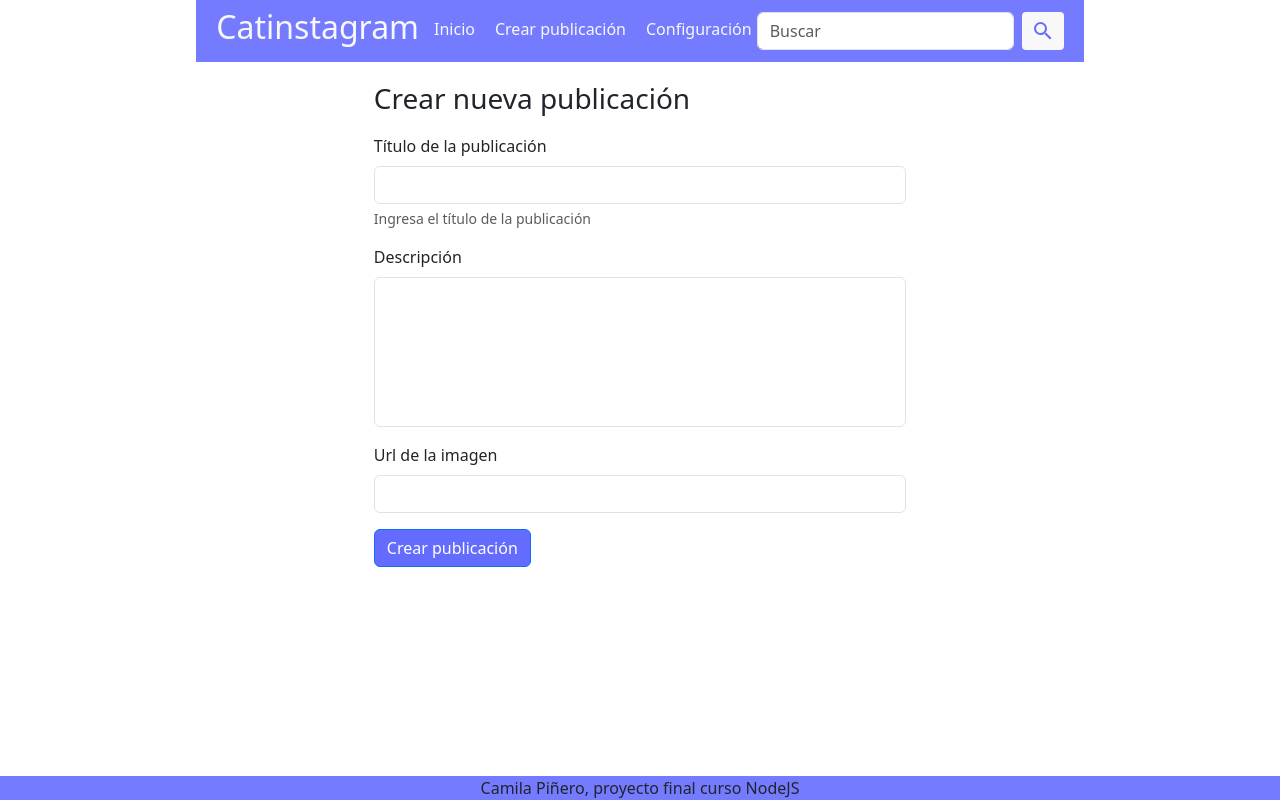
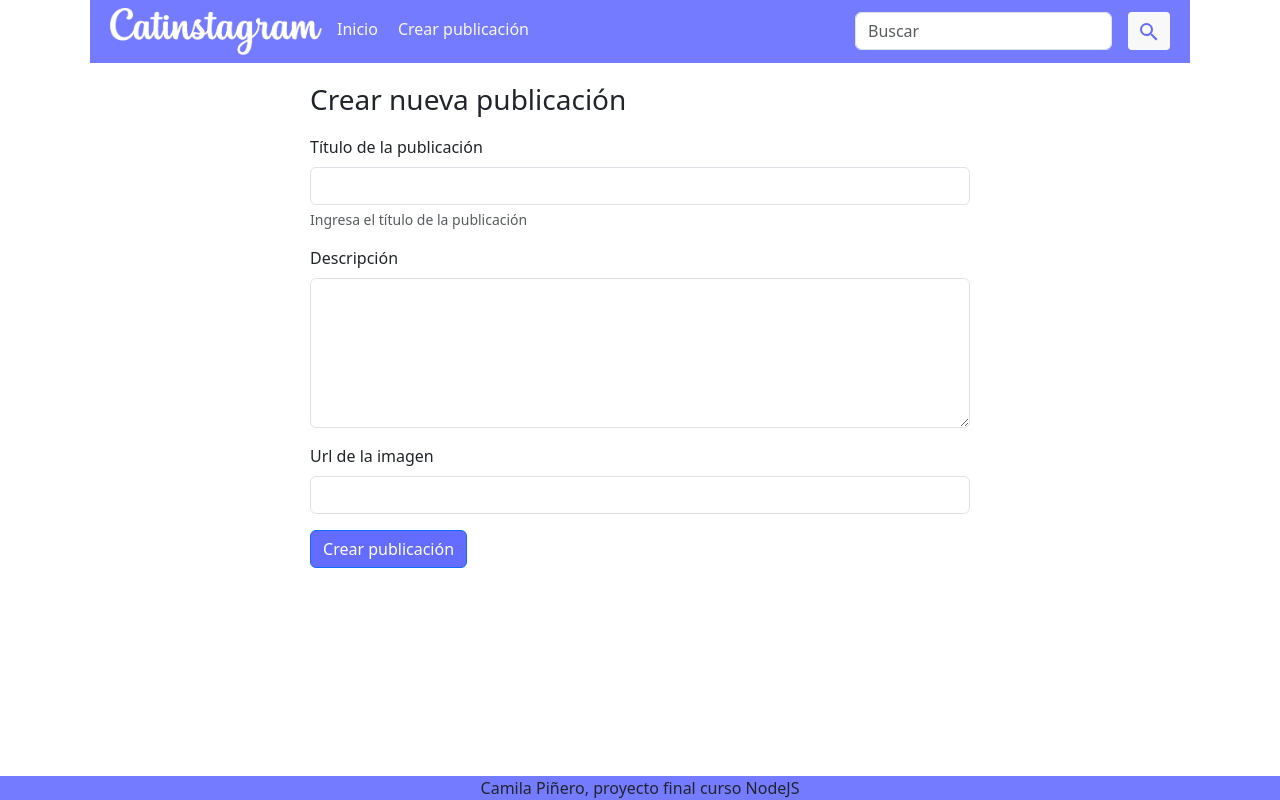
Before and after one commit to CamilaPinero/proyectoFinalCursoNodeJS, a React (Vite) app in the folder frontend/: page /create-new-publication in a window 1280 px wide. Built offline with nearby package versions, Linux system fonts and the light colour scheme.

Commit message:
add logo, fix errors, add search by keyword functionality

```diff
--- a/frontend/src/App.jsx
+++ b/frontend/src/App.jsx
@@ -1,14 +1,26 @@
 import { Route, BrowserRouter as Router, Routes } from "react-router-dom";
 import { Header } from "./components/Header";
 import { Footer } from "./components/Footer";
-
 import { Container } from "./components/Container";
 import { NewPublication } from "./components/NewPublication";
 import { FullPublication } from "./components/FullPublication";
+import { useReducer } from "react";
+import { PublicationsReducer } from "./components/PublicationsReducer";
+import {
+	PublicationsContext,
+	initialState,
+} from "./components/PublicationsContext";
 
 function App() {
+	const [data, dispatch] = useReducer(PublicationsReducer, initialState);
+
 	return (
-		<>
+		<PublicationsContext.Provider
+			value={{
+				state: data,
+				dispatch,
+			}}
+		>
 			<Router>
 				<Header />
 
@@ -25,7 +37,7 @@ function App() {
 				</Routes>
 				<Footer />
 			</Router>
-		</>
+		</PublicationsContext.Provider>
 	);
 }
 
--- a/frontend/src/components/Container.jsx
+++ b/frontend/src/components/Container.jsx
@@ -1,12 +1,14 @@
 import "../styles/container.css";
-import { useEffect, useState } from "react";
+import { useContext, useEffect, useState } from "react";
 import { PublicationCard } from "./PublicationCard";
 import { useNavigate } from "react-router-dom";
 import { fetchPublications } from "../ApiMethods";
+import { PublicationsContext } from "./PublicationsContext";
 
 export const Container = () => {
 	const navigate = useNavigate();
 	const [publications, setPublications] = useState([]);
+	const publicationsContext = useContext(PublicationsContext);
 
 	const loadPublications = async () => {
 		const data = await fetchPublications();
@@ -16,6 +18,14 @@ export const Container = () => {
 	useEffect(() => {
 		loadPublications();
 	}, []);
+
+	useEffect(() => {
+		if (!publicationsContext.state.publications) {
+			loadPublications();
+		} else {
+			setPublications(publicationsContext.state.publications);
+		}
+	}, [publicationsContext.state.publications]);
 
 	return (
 		<div className="container">
--- a/frontend/src/components/Header.jsx
+++ b/frontend/src/components/Header.jsx
@@ -1,29 +1,54 @@
 import "../styles/header.css";
 import Icon from "@mdi/react";
-import { mdiMenu, mdiMagnify } from "@mdi/js";
+import logo from "../assets/logo.png";
+import { mdiMenu, mdiMagnify, mdiClose } from "@mdi/js";
 
 import { useNavigate } from "react-router-dom";
 import { fetchPublicationByKeyWord } from "../ApiMethods";
+import { useContext, useEffect, useState } from "react";
+import { PublicationsContext } from "./PublicationsContext";
 
 export const Header = () => {
 	const navigate = useNavigate();
+	const [search, setSearch] = useState("");
+	const publicationsContext = useContext(PublicationsContext);
 	const options = [
 		{ title: "Inicio", route: "/" },
 		{ title: "Crear publicación", route: "/create-new-publication" },
-		{ title: "Configuración", route: "/" },
 	];
 
-	async function handleSearch(e) {
+	async function handleSearch(e, keyWord) {
 		e.preventDefault();
-		await fetchPublicationByKeyWord(e.target.search.value);
+
+		const payload = await fetchPublicationByKeyWord(keyWord);
+
+		publicationsContext.dispatch({
+			type: "setPublications",
+			payload,
+		});
 	}
 
+	function resetPublications() {
+		setSearch("");
+		publicationsContext.dispatch({
+			type: "setPublications",
+			payload: null,
+		});
+	}
+
+	useEffect(() => {
+		if (!search) resetPublications();
+	}, [search]);
 	return (
 		<nav className=" header navbar navbar-expand-lg">
 			<div className="container-fluid">
-				<div className="icon" onClick={() => navigate("/")}>
-					<h2>Catinstagram</h2>
-				</div>
+				<img
+					src={logo}
+					alt="catinstagram"
+					className="logo"
+					onClick={() => navigate("/")}
+				/>
+
 				<button
 					className="navbar-toggler"
 					type="button"
@@ -55,17 +80,32 @@ export const Header = () => {
 							style={{ marginLeft: "10px" }}
 						>
 							<form
-								className="d-flex"
+								className="d-flex gap-2"
 								role="search"
-								onSubmit={(e) => handleSearch(e)}
+								onSubmit={(e) =>
+									handleSearch(e, e.target.search.value)
+								}
 							>
 								<input
 									className="form-control me-2"
-									type="search"
 									placeholder="Buscar"
 									aria-label="Search"
 									id="search"
+									value={search}
+									onChange={(e) => setSearch(e.target.value)}
+									onKeyDown={(e) =>
+										e.key === "Enter" &&
+										handleSearch(e, e.target.value)
+									}
 								></input>
+								{search && (
+									<button
+										className="btn btn-sm btn-search resetSearch"
+										onClick={resetPublications}
+									>
+										<Icon path={mdiClose} size={1} />
+									</button>
+								)}
 								<button
 									className="btn btn-sm btn-search"
 									type="submit"
--- a/frontend/src/components/NewPublication.jsx
+++ b/frontend/src/components/NewPublication.jsx
@@ -1,11 +1,10 @@
 import "../styles/newPublication.css";
 import { useState } from "react";
 import { createPublication } from "../ApiMethods";
-import { useNavigate } from "react-router-dom";
+
 import { toast, Toaster } from "react-hot-toast";
 
 export const NewPublication = () => {
-	const navigate = useNavigate();
 	const [title, setTitle] = useState("");
 	const [description, setDescription] = useState("");
 	const [imageUrl, setImageUrl] = useState("");
@@ -58,12 +57,14 @@ export const NewPublication = () => {
 					<label htmlFor="description" className="form-label">
 						Descripción
 					</label>
-					<input
+					<textarea
 						type="text"
 						className="form-control"
+						cols="50"
+						rows="10"
 						id="description"
 						onChange={(e) => setDescription(e.target.value)}
-					></input>
+					></textarea>
 				</div>
 				<div className="mb-3">
 					<label className="form-label" htmlFor="image-url">
--- a/frontend/src/components/PublicationCard.jsx
+++ b/frontend/src/components/PublicationCard.jsx
@@ -1,7 +1,4 @@
 /* eslint-disable react/prop-types */
-
-//Agregar ventana de resultados de busqueda, ya quedó andando el buscador y el backend
-// arreglar textarea de nueva publicacion
 
 import "../styles/publicationCard.css";
 import { useNavigate } from "react-router-dom";
--- /dev/null
+++ b/frontend/src/components/PublicationsContext.js
@@ -0,0 +1,7 @@
+import { createContext } from "react";
+
+export const initialState = {
+	publications: [],
+};
+
+export const PublicationsContext = createContext({});
--- /dev/null
+++ b/frontend/src/components/PublicationsReducer.js
@@ -0,0 +1,9 @@
+export const PublicationsReducer = (state, action) => {
+    switch (action.type) {
+        case "setPublications":
+			return {
+				...state,
+				publications: action.payload,
+			};
+    }
+}
--- a/frontend/src/styles/header.css
+++ b/frontend/src/styles/header.css
@@ -5,6 +5,11 @@
 	padding: 8px;
 	user-select: none;
 }
+
+.logo {
+	max-width: 20%;
+}
+
 .menuList {
 	list-style: none;
 	text-align: start;
@@ -47,8 +52,14 @@
 
 .btn-search {
 	background-color: #f8f8f8 !important;
-	padding: 4 8 !important;
+	padding: 4px 8px !important;
 	margin-bottom: 0 !important;
+}
+
+.resetSearch {
+	background-color: transparent !important;
+	color: #f8f8f8 !important;
+	padding: 2px 4px !important;
 }
 
 @media (min-width: 990px) {
```
Also changed, not shown: frontend/src/assets/logo.png (added).
